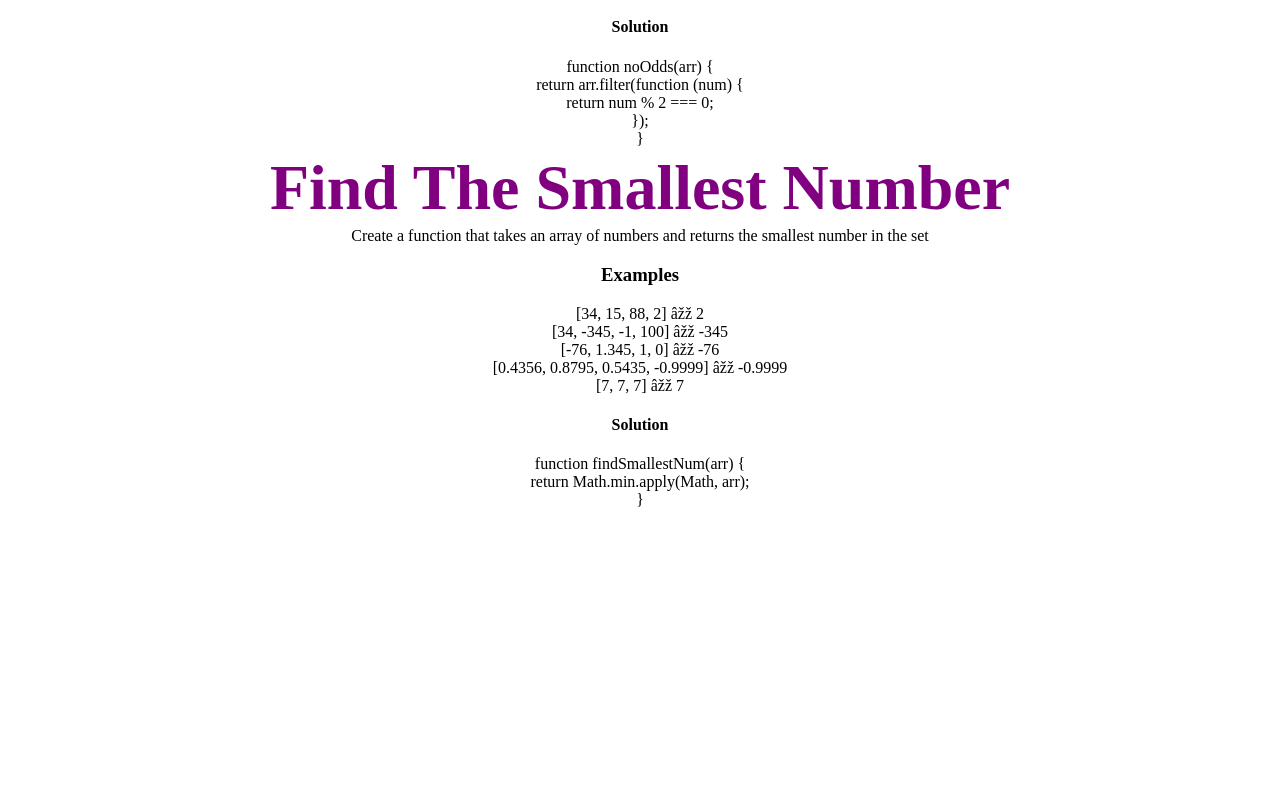
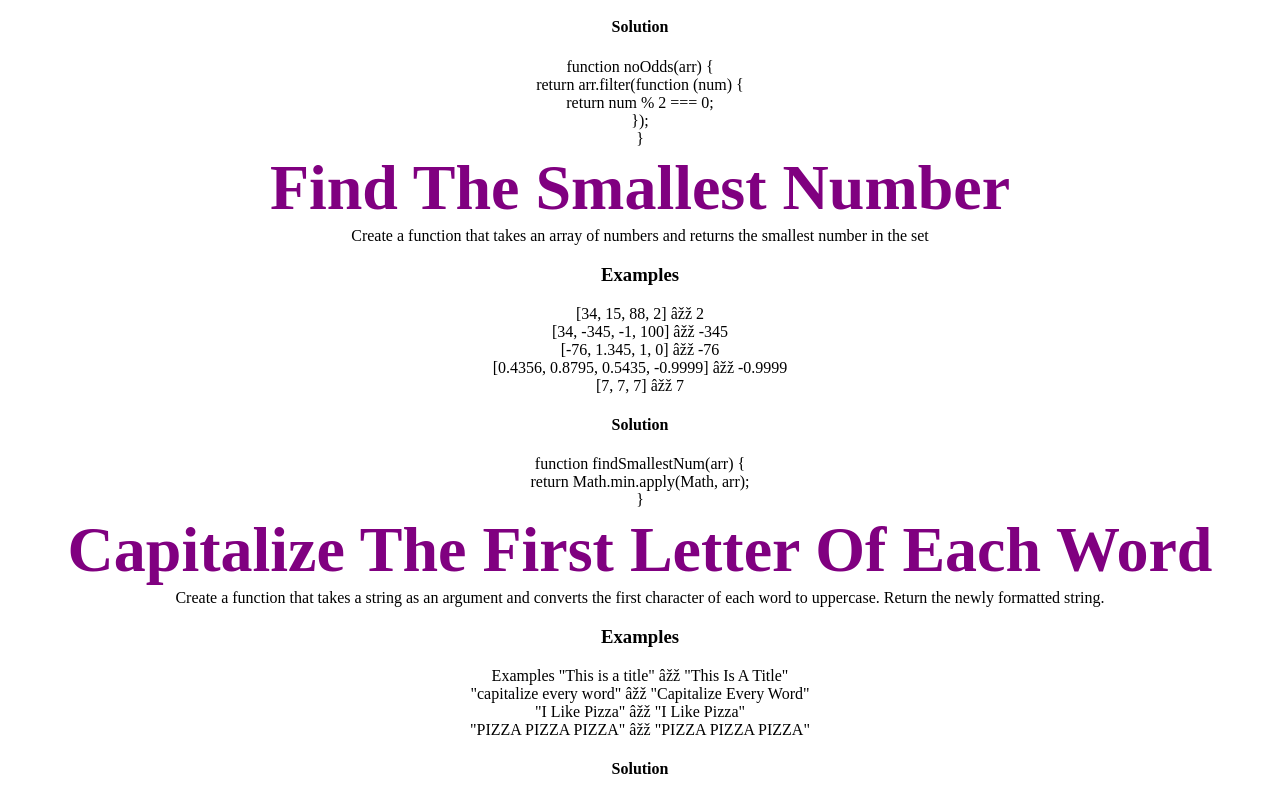
Before and after one commit to CharGar/Edabit, a website: page public/index.html in a window 1280 px wide. Shown: the part 1104-1903 px from the top of the page. Before the commit the page ends 1629 px from the top, so only its background shows below. Drawn offline with nearby package versions, Linux system fonts and the light colour scheme.

Commit message:
added new challenge

```diff
--- a/public/index.html
+++ b/public/index.html
@@ -127,6 +127,27 @@ return Math.min.apply(Math, arr); <br>
   </div>
 </div>
 
+<div class="problem">
+  <h1>Capitalize The First Letter Of Each Word</h1>
+  <p>Create a function that takes a string as an argument and converts the first character of each word to uppercase. Return the newly formatted string.</p>
+<h3>Examples</h3>
+Examples
+
+"This is a title" ➞ "This Is A Title" <br>
+
+"capitalize every word" ➞ "Capitalize Every Word" <br>
+
+"I Like Pizza" ➞ "I Like Pizza" <br>
+
+"PIZZA PIZZA PIZZA" ➞ "PIZZA PIZZA PIZZA" <br>
+
+<div class="solution">
+  <h4>Solution</h4>
+
+</div>
+
+</div>
+
 </body>
 
 </html>
```
